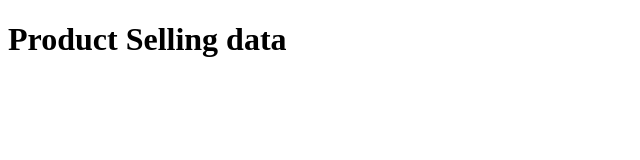
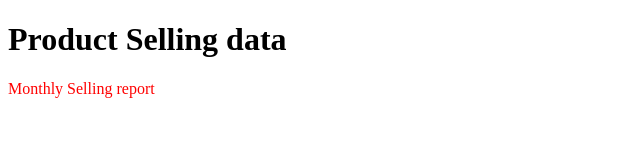
Before and after one commit to nataphat-traiphob/test, a plain HTML site: page index.html in a window 1280 px wide. Shown: the whole page, without its empty margins (0-640 px from the left). Drawn offline with Linux system fonts and the light colour scheme.

Commit message:
add sale report

```diff
--- a/index.html
+++ b/index.html
@@ -4,8 +4,14 @@
     <meta charset="UTF-8">
     <meta name="viewport" content="width=device-width, initial-scale=1.0">
     <title>Document</title>
+    <style>
+        p{
+            color:red;
+        }
+    </style>
 </head>
 <body>
     <h1>Product Selling data</h1>
+    <p>Monthly Selling report</p>
 </body>
 </html>
```
